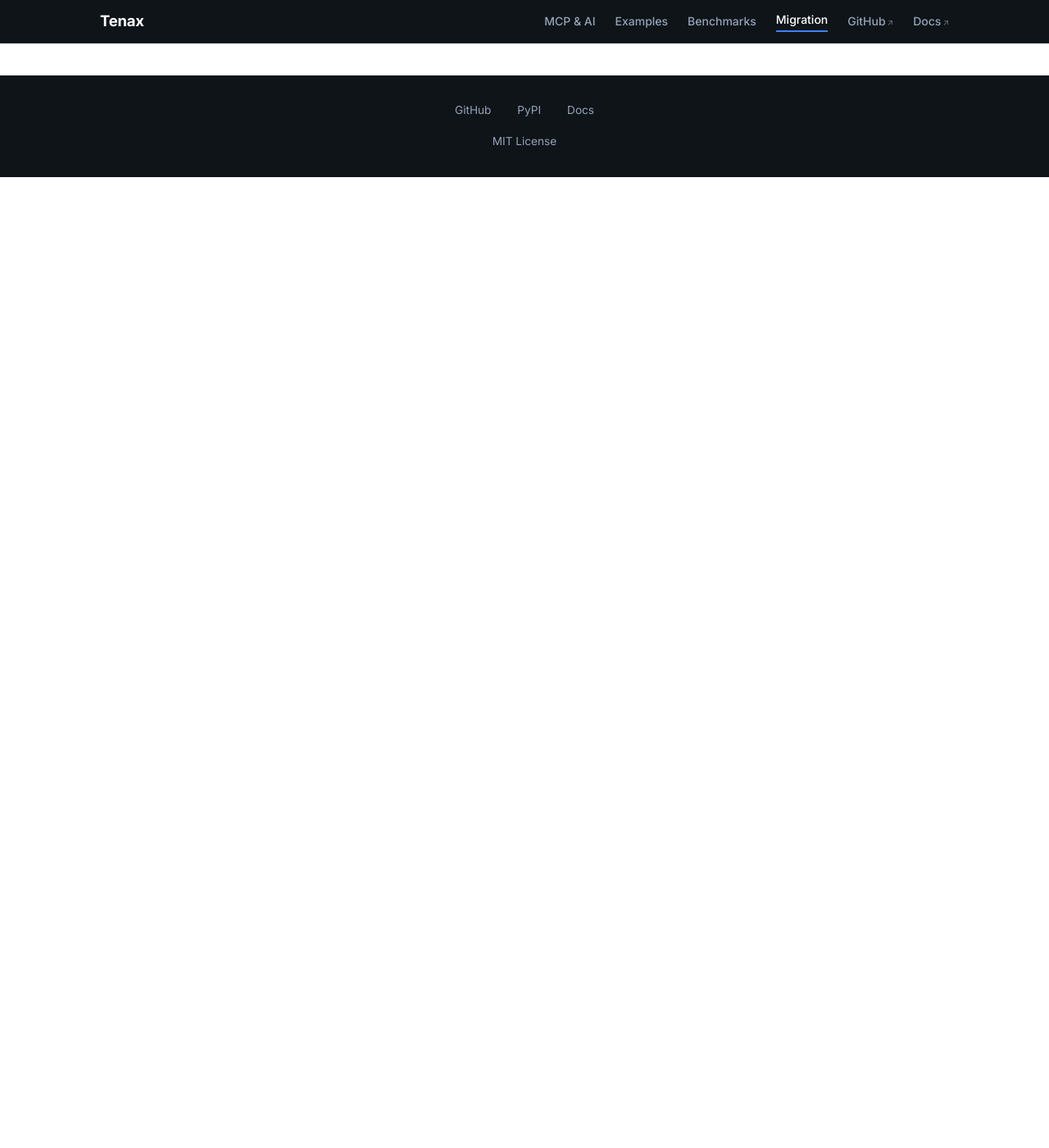
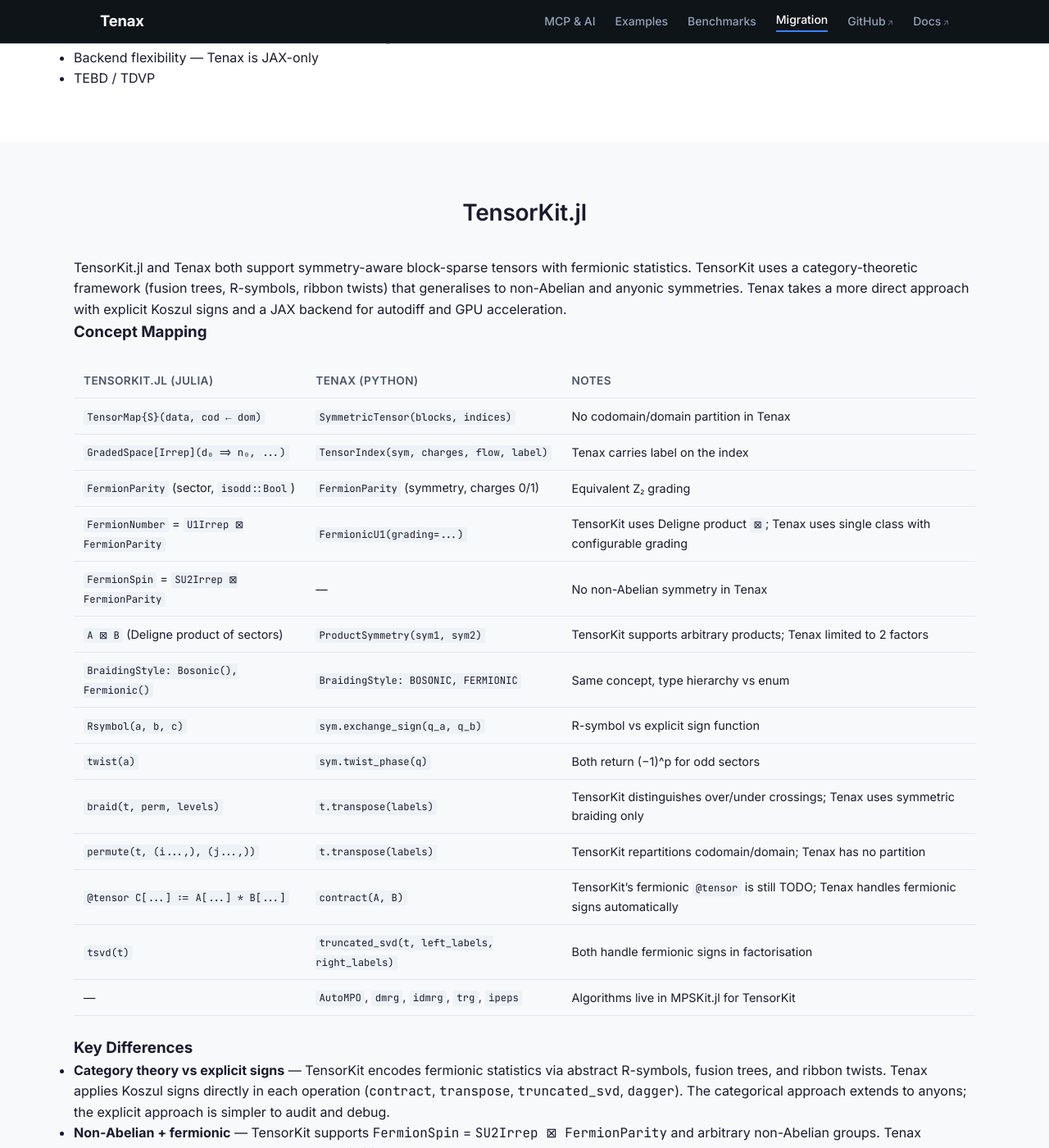
Before and after one commit to tenax-lab/tenax-lab.github.io, a Jekyll site: the page built from migration.md, in a window 1280 px wide and 1400 px high, scrolled down 7435 px. Shown: the whole window at 82% size. Built offline with Jekyll 4.4.1, drawn with Linux system fonts in a browser that asks for light colours; before the commit the page ends 7651 px from its top, so only the background shows below that; some of the changed text lies outside the part shown.

Commit message:
Add TensorKit.jl migration guide
Add TensorKit.jl section to migration page with concept mapping,
key differences (category theory vs Koszul signs, non-Abelian support,
fermionic contraction status), side-by-side code, and gain/lose lists.
Add AI-generated content disclaimer.

Co-Authored-By: Claude Opus 4.6 <noreply@anthropic.com>

````diff
--- a/migration.md
+++ b/migration.md
@@ -13,6 +13,8 @@ title: Migration Guides
 
 Tenax shares core ideas with other tensor network libraries — label-based contraction, symmetry-aware tensors, DMRG. These guides map concepts and code patterns from each library to their Tenax equivalents.
 
+**Note:** These migration tables were generated with AI assistance from web sources and may contain inaccuracies regarding other libraries' APIs. If you spot an error, please [open an issue](https://github.com/tenax-lab/tenax/issues).
+
 <div class="toc" markdown="1">
 
 **Libraries**
@@ -21,6 +23,7 @@ Tenax shares core ideas with other tensor network libraries — label-based cont
 - [TeNPy](#tenpy)
 - [Cytnx](#cytnx)
 - [quimb](#quimb)
+- [TensorKit.jl](#tensorkitjl)
 {: style="list-style: none; padding: 0;" }
 
 </div>
@@ -331,3 +334,88 @@ result = dmrg(mpo, mps, DMRGConfig(max_bond_dim=100, num_sweeps=10))
 
 </div>
 </section>
+
+<section id="tensorkitjl">
+<div class="container" markdown="1">
+
+## TensorKit.jl
+
+TensorKit.jl and Tenax both support symmetry-aware block-sparse tensors with fermionic statistics. TensorKit uses a category-theoretic framework (fusion trees, R-symbols, ribbon twists) that generalises to non-Abelian and anyonic symmetries. Tenax takes a more direct approach with explicit Koszul signs and a JAX backend for autodiff and GPU acceleration.
+
+### Concept Mapping
+
+| TensorKit.jl (Julia) | Tenax (Python) | Notes |
+|----------------------|----------------|-------|
+| `TensorMap{S}(data, cod ← dom)` | `SymmetricTensor(blocks, indices)` | No codomain/domain partition in Tenax |
+| `GradedSpace[Irrep](d₀ => n₀, ...)` | `TensorIndex(sym, charges, flow, label)` | Tenax carries label on the index |
+| `FermionParity` (sector, `isodd::Bool`) | `FermionParity` (symmetry, charges 0/1) | Equivalent Z₂ grading |
+| `FermionNumber` = `U1Irrep ⊠ FermionParity` | `FermionicU1(grading=...)` | TensorKit uses Deligne product `⊠`; Tenax uses single class with configurable grading |
+| `FermionSpin` = `SU2Irrep ⊠ FermionParity` | — | No non-Abelian symmetry in Tenax |
+| `A ⊠ B` (Deligne product of sectors) | `ProductSymmetry(sym1, sym2)` | TensorKit supports arbitrary products; Tenax limited to 2 factors |
+| `BraidingStyle: Bosonic(), Fermionic()` | `BraidingStyle: BOSONIC, FERMIONIC` | Same concept, type hierarchy vs enum |
+| `Rsymbol(a, b, c)` | `sym.exchange_sign(q_a, q_b)` | R-symbol vs explicit sign function |
+| `twist(a)` | `sym.twist_phase(q)` | Both return (−1)^p for odd sectors |
+| `braid(t, perm, levels)` | `t.transpose(labels)` | TensorKit distinguishes over/under crossings; Tenax uses symmetric braiding only |
+| `permute(t, (i...,), (j...,))` | `t.transpose(labels)` | TensorKit repartitions codomain/domain; Tenax has no partition |
+| `@tensor C[...] := A[...] * B[...]` | `contract(A, B)` | TensorKit's fermionic `@tensor` is still TODO; Tenax handles fermionic signs automatically |
+| `tsvd(t)` | `truncated_svd(t, left_labels, right_labels)` | Both handle fermionic signs in factorisation |
+| — | `AutoMPO`, `dmrg`, `idmrg`, `trg`, `ipeps` | Algorithms live in MPSKit.jl for TensorKit |
+
+### Key Differences
+
+- **Category theory vs explicit signs** — TensorKit encodes fermionic statistics via abstract R-symbols, fusion trees, and ribbon twists. Tenax applies Koszul signs directly in each operation (`contract`, `transpose`, `truncated_svd`, `dagger`). The categorical approach extends to anyons; the explicit approach is simpler to audit and debug.
+- **Non-Abelian + fermionic** — TensorKit supports `FermionSpin` = `SU2Irrep ⊠ FermionParity` and arbitrary non-Abelian groups. Tenax currently supports only Abelian symmetries (U(1), Z_n) and their fermionic variants.
+- **Fermionic contraction** — Tenax's `contract()` handles fermionic signs automatically and is fully tested. TensorKit's `@tensor` macro for fermionic contraction is [documented as TODO](https://quantumkithub.github.io/TensorKit.jl/stable/man/tensormanipulations/), requiring manual `braid()` calls for fermionic networks.
+- **Codomain/domain partition** — TensorKit tensors are morphisms V₁ ⊗ ... ⊗ Vₙ → W₁ ⊗ ... ⊗ Wₘ with a fixed codomain/domain split. Tenax tensors have no partition — SVD and QR take explicit `left_labels` / `right_labels`.
+- **AD and JIT** — Tenax's JAX backend provides automatic differentiation through all tensor operations (needed for AD-based iPEPS) and JIT compilation for GPU/TPU. TensorKit has experimental AD via ChainRules.jl, but [AD through twist operations is an open issue](https://github.com/QuantumKitHub/TensorKit.jl/issues/216).
+- **Jordan-Wigner** — Tenax's `AutoMPO` automatically inserts Jordan-Wigner strings for fermionic 1D Hamiltonians. TensorKit is a tensor library; JW handling lives in downstream packages like MPSKit.jl.
+- **`braid()` vs `transpose()`** — TensorKit distinguishes `braid()` (general, with `levels` for over/under crossings) from `permute()` (symmetric braiding only). Tenax has only `transpose()`, which suffices for Abelian fermionic systems but cannot handle anyonic braiding.
+
+### Side-by-Side: Symmetric Tensor Creation
+
+**TensorKit.jl (Julia):**
+
+```julia
+using TensorKit
+
+V = GradedSpace[FermionParity](0 => 2, 1 => 3)
+W = GradedSpace[FermionParity](0 => 1, 1 => 2)
+t = TensorMap(randn, V ⊗ V ← W)
+```
+
+**Tenax (Python):**
+
+```python
+from tenax import FermionParity, TensorIndex, FlowDirection, SymmetricTensor
+import numpy as np, jax
+
+sym = FermionParity()
+T = SymmetricTensor.random_normal(
+    indices=(
+        TensorIndex(sym, np.array([0, 1], dtype=np.int32), FlowDirection.IN,  label="v1"),
+        TensorIndex(sym, np.array([0, 1], dtype=np.int32), FlowDirection.IN,  label="v2"),
+        TensorIndex(sym, np.array([0, 1], dtype=np.int32), FlowDirection.OUT, label="w"),
+    ),
+    key=jax.random.PRNGKey(0),
+)
+```
+
+### What You Gain
+
+- Python ecosystem (NumPy, SciPy, matplotlib, Jupyter)
+- Autodiff — `jax.grad` through fermionic tensor contractions
+- GPU/TPU/Metal — same code on all backends
+- Automatic fermionic contraction signs — no manual `braid()` calls
+- Built-in algorithms — DMRG, iDMRG, TRG, HOTRG, iPEPS, excitations
+- AutoMPO with automatic Jordan-Wigner string insertion
+
+### What You Lose
+
+- Non-Abelian symmetry — SU(2), SU(N) not yet supported
+- Anyonic braiding — only symmetric (Abelian fermionic) braiding
+- Fusion tree framework — needed for efficient non-Abelian block-sparse storage
+- Julia performance — no JIT overhead for small tensors
+- Mature ecosystem — MPSKit.jl, PEPSKit.jl, etc. build on TensorKit
+
+</div>
+</section>
````
Also changed, not shown: index.md (+1 -1 lines).
